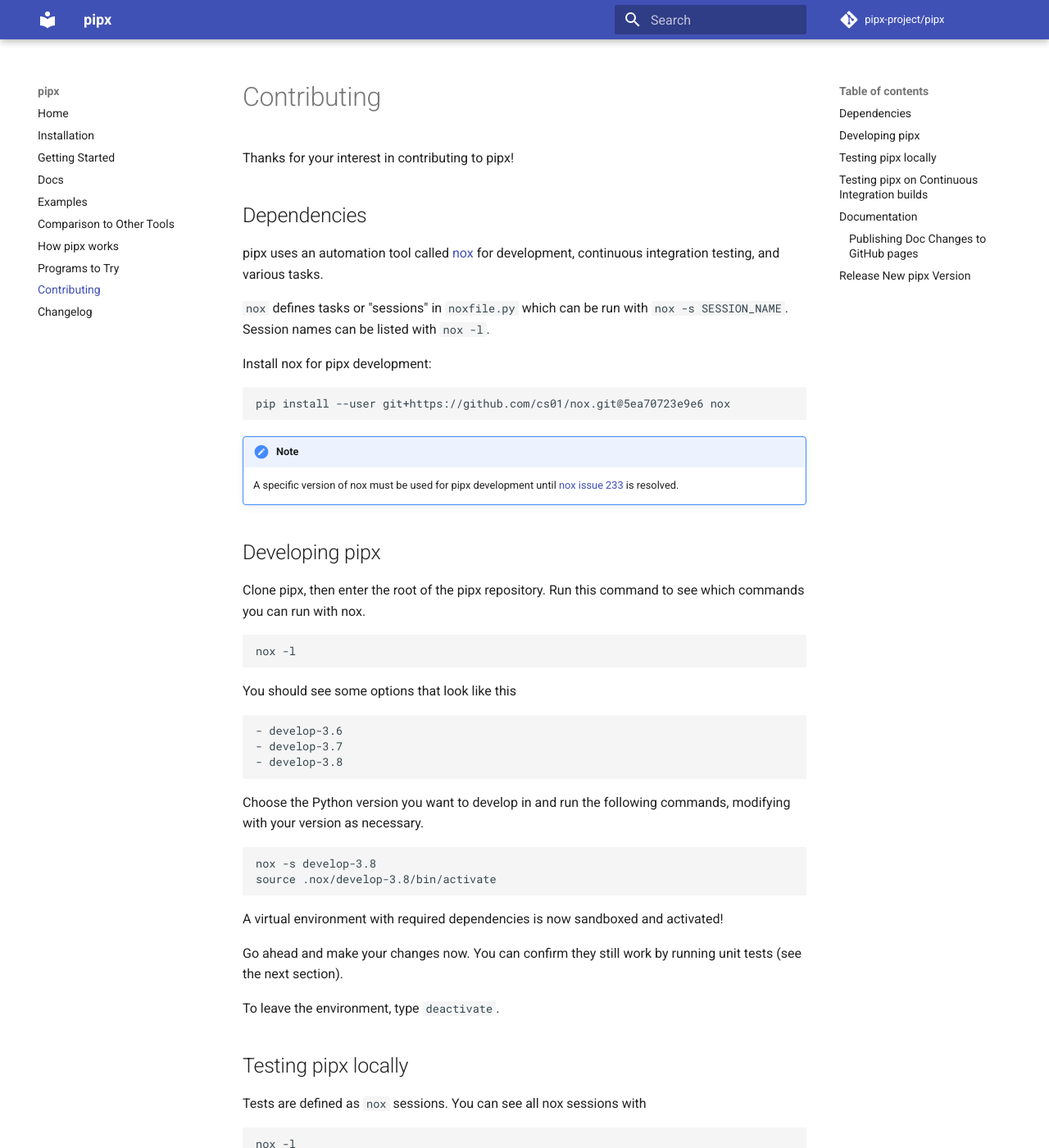
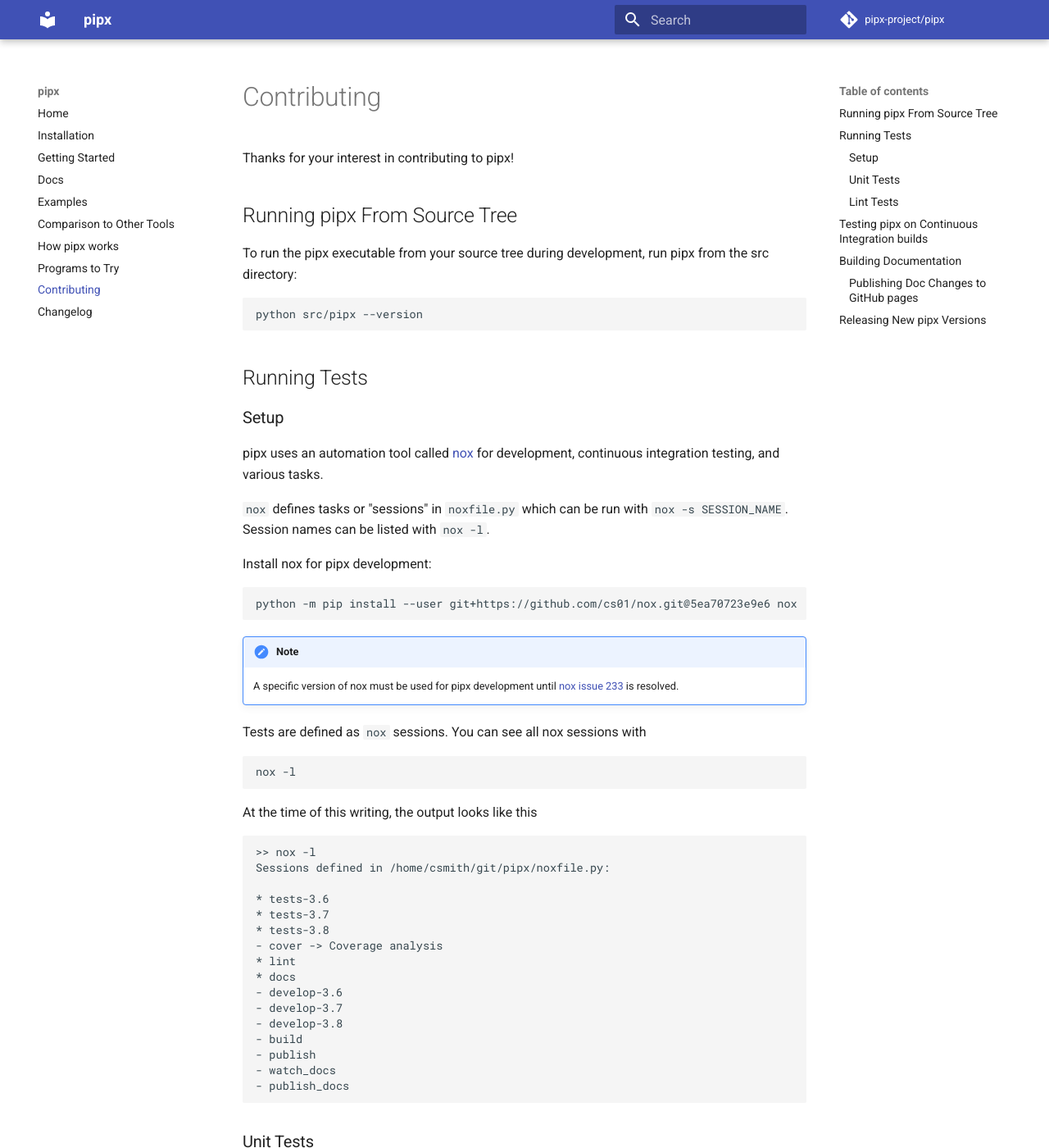
Before and after one commit to pypa/pipx, an MkDocs documentation site: the page built from docs/contributing.md, in a window 1280 px wide and 1400 px high. Shown: the whole window at 82% size. Built offline with MkDocs 1.6.1 and Material for MkDocs 9.7.7, drawn with Linux system fonts in a browser that asks for light colours; comment, search, counter and statistics services are not loaded; some of the changed text lies outside the part shown.

Commit message:
allow direct invocation from src directory (#317)
Co-authored-by: Matthew Clapp <itsayellow+dev@gmail.com>

````diff
--- a/docs/contributing.md
+++ b/docs/contributing.md
@@ -1,46 +1,27 @@
 Thanks for your interest in contributing to pipx!
 
+## Running pipx From Source Tree
+To run the pipx executable from your source tree during development, run pipx from the src directory:
 
-## Dependencies
+```
+python src/pipx --version
+```
+
+## Running Tests
+
+### Setup
 pipx uses an automation tool called [nox](https://pypi.org/project/nox/) for development, continuous integration testing, and various tasks.
 
 `nox` defines tasks or "sessions" in `noxfile.py` which can be run with `nox -s SESSION_NAME`. Session names can be listed with `nox -l`.
 
 Install nox for pipx development:
 ```
-pip install --user git+https://github.com/cs01/nox.git@5ea70723e9e6 nox
+python -m pip install --user git+https://github.com/cs01/nox.git@5ea70723e9e6 nox
 ```
 
 !!! note
     A specific version of nox must be used for pipx development until [nox issue 233](https://github.com/theacodes/nox/issues/233) is resolved.
 
-
-## Developing pipx
-Clone pipx, then enter the root of the pipx repository. Run this command to see which commands you can run with nox.
-```
-nox -l
-```
-
-You should see some options that look like this
-```
-- develop-3.6
-- develop-3.7
-- develop-3.8
-```
-
-Choose the Python version you want to develop in and run the following commands, modifying with your version as necessary.
-```
-nox -s develop-3.8
-source .nox/develop-3.8/bin/activate
-```
-
-A virtual environment with required dependencies is now sandboxed and activated!
-
-Go ahead and make your changes now. You can confirm they still work by running unit tests (see the next section).
-
-To leave the environment, type `deactivate`.
-
-## Testing pipx locally
 Tests are defined as `nox` sessions. You can see all nox sessions with
 ```
 nox -l
@@ -66,11 +47,11 @@
 - publish_docs
 ```
 
-So to run unit tests in Python3.7, you can run
+### Unit Tests
+To run unit tests in Python3.7, you can run
 ```
 nox -s tests-3.7
 ```
-
 
 !!! tip
     You can running a specific unit test by passing arguments to pytest, the test runner pipx uses:
@@ -87,16 +68,16 @@
 
     Coverage errors can usually be ignored when only running a subset of tests.
 
-To run lint checks, run
+### Lint Tests
+
 ```
 nox -s lint
 ```
-and so on.
 
 ## Testing pipx on Continuous Integration builds
 When you push a new git branch, tests will automatically be run against your code as defined in `.travis`.
 
-## Documentation
+## Building Documentation
 
 `pipx` autogenerates API documentation, and also uses templates.
 
@@ -119,14 +100,16 @@
 nox -s publish_docs
 ```
 
-## Release New `pipx` Version
+## Releasing New `pipx` Versions
 To create a new release
 
+* update pipx's version in `main.py` and regenerate documentation
 * make sure the changelog is updated
-* update the version of pipx defined in `setup.py`
 
 Finally, run
 ```bash
 nox -s publish
 nox -s publish_docs
 ```
+
+and create a new release in GitHub.
````
Also changed, not shown: docs/installation.md (+1 -1 lines), 1 other file.
